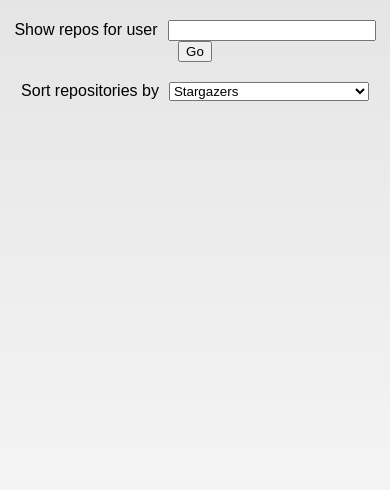
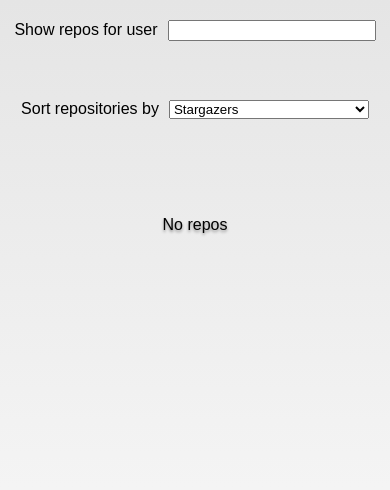
Before and after one commit to liranm/repos-explorer, a React (Create React App) app: page / in a window 390 px wide. Shown: the top 490 px of the page. Built offline with nearby package versions, Linux system fonts and the light colour scheme.

Commit message:
css fine tuning

```diff
--- a/src/App.css
+++ b/src/App.css
@@ -4,7 +4,7 @@
   display: grid;
   grid-template-columns: repeat(12, minmax(0, 1fr));
   grid-gap: 20px;
-  grid-template-rows: min-content;
+  grid-template-rows: min-content 100px min-content;
   min-height: 100vh;
 }
 
@@ -28,7 +28,7 @@
   margin-right: 10px;
 }
 
-.repos-list {
+[class^="repo-list"] {
   grid-column: 1 / 13;
   grid-row: 3;
   display: grid;
@@ -38,7 +38,12 @@
   padding: 0;
 }
 
-.repos-list-item {
+.repo-list__empty {
+  grid-template-columns: repeat(1, minmax(250px, 1fr));
+  text-shadow: 0px 2px 3px rgba(0,0,0,0.4);
+}
+
+.repo-item {
   list-style-type: none;
   border: 1px solid rgba(0,0,0,.3);
   box-shadow: 1px 1px 2px rgba(100,100,100,.3);
@@ -53,14 +58,14 @@
   background-color: rgba(255,255,255,0.5);
 }
 
-.repos-list-item__link {
+.repo-item__link {
   flex: 2;
   overflow: hidden;
   text-overflow: ellipsis;
   white-space: nowrap;
 }
 
-.repos-list-item__stars {
+.repo-item__stars {
   flex: 1;
   background-repeat: no-repeat;
   background-image: url('./star.svg');
@@ -94,7 +99,11 @@
   width: 200px;
 }
 
-@media screen and (max-width: 790px) {
+@media screen and (max-width: 790px), (max-width: 520px) {
+  .App {
+    grid-template-rows: 5rem 5rem min-content;
+  }
+
   .App-header {
     display: none;
   }
@@ -105,33 +114,24 @@
     grid-row: 1;
   }
 
-  .sort-results {
-    grid-column: 1 / 13;
-    grid-row: 2;
-  }
-
-  .repos-list {
-    grid-template-columns: repeat(2, minmax(250px, 1fr));
-  }
-}
-
-@media screen and (max-width: 520px) {
-  .App-header {
+  .search-user__button {
     display: none;
-  }
-
-  .search-user {
-    margin-top: 20px;
-    grid-column: 1 / 13;
-    grid-row: 1;
   }
 
   .sort-results {
     grid-column: 1 / 13;
     grid-row: 2;
   }
+}
 
-  .repos-list {
+@media screen and (max-width: 790px) {
+  .repo-list {
     grid-template-columns: repeat(1, minmax(250px, 1fr));
   }
 }
+
+@media screen and (max-width: 520px) {
+  .repo-list {
+    grid-template-columns: repeat(1, minmax(250px, 1fr));
+  }
+}
--- a/src/components/RepoItem.js
+++ b/src/components/RepoItem.js
@@ -1,8 +1,8 @@
 import React from 'react';
 
 export const RepoItem = (props) => (
-    <li className="repos-list-item">
-        <a href={props.url} target="_blank" rel="noopener noreferrer" className="repos-list-item__link">{props.name}</a>
-        <p className="repos-list-item__stars">{props.stargazers_count}</p>
+    <li className="repo-item">
+        <a href={props.url} target="_blank" rel="noopener noreferrer" className="repo-item__link">{props.name}</a>
+        <p className="repo-item__stars">{props.stargazers_count}</p>
     </li>
 );
--- a/src/components/RepoList.js
+++ b/src/components/RepoList.js
@@ -1,8 +1,16 @@
 import React from 'react';
 import { RepoItem } from './RepoItem';
 
-export const RepoList = (props) => (
-    <ul className="repos-list">
-        { props.repos.map(repo => <RepoItem key={repo.id} {...repo} />) }
-    </ul>
-);
+export const RepoList = (props) => {
+    if(!props.repos.length) {
+        return (
+            <p className="repo-list__empty">No repos</p>
+        );
+    }
+
+    return (
+        <ul className="repo-list">
+            { props.repos.map(repo => <RepoItem key={repo.id} {...repo} />) }
+        </ul>
+    );
+};
```
